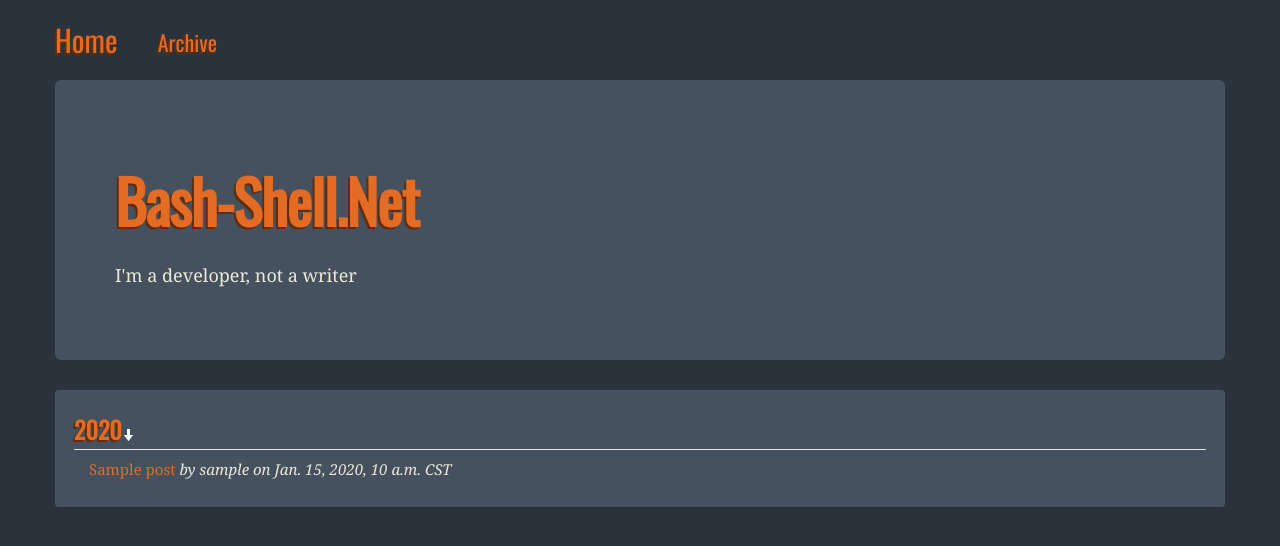
After one commit to jmichalicek/bsblog, a Django app: template bsblog/templates/bsblog/archive.html in a window 1280 px wide. The commit adds this page. Shown: the top 546 px of the page. Run offline with Django 3.2, Linux system fonts and the light colour scheme; the template is opened without the code that fills it: most values are stand-ins (such as "Sample title", 1, 10 or a date in 2020); some libraries are stand-ins or nearby versions.

Commit message:
Added archive view and template

```diff
--- /dev/null
+++ b/bsblog/templates/bsblog/archive.html
@@ -0,0 +1,20 @@
+{% extends 'bsblog/base.html' %}
+{% block primary %}
+
+{% regroup post_list by created_date.year as posts_by_year %}
+<div class="accordion">
+  {% for year in posts_by_year reversed %}
+  <div class="well section">
+    <div class="accordion-heading" data-toggle="collapse" data-target="#archive_{{ year.grouper }}"><h2>{{ year.grouper }}<i class="icon-arrow-down icon-white"></i></h2></div>
+    <div class="accordion-body collapse {% if forloop.first %}in{% endif %}" id="archive_{{ year.grouper }}">
+      {% for post in year.list reversed %}
+      <div class="accordion-inner">
+	<a href="{{ post.get_absolute_url }}">{{ post.title }}</a>
+	<em>by {{ post.user_profile.user.username}} on {{ post.created_date|date:"N j, Y, P T" }}</em>
+      </div>
+      {% endfor %}
+    </div> <!-- end accordion body -->
+  </div>
+{% endfor %}
+</div> <!--end accordion-->
+{% endblock%}
--- a/bsblog/templates/bsblog/base.html
+++ b/bsblog/templates/bsblog/base.html
@@ -13,7 +13,6 @@
       <div class="navbar-inner">
 	<div class="container">
 	  <a href="{% url bsblog_main %}#" class="brand">Home</a>
-	  <!-- archive link will go here when that is written
 	  <button class="btn btn-navbar" data-target=".nav-collapse" data-toggle="collapse" type="button">
 	    <span class="icon-bar"></span>
 	    <span class="icon-bar"></span>
@@ -21,9 +20,9 @@
 	  </button>
 	  <div class="nav-collapse collapse">
 	    <ul class="nav">
-              <li><a href="{% url bsblog_main %}">Blog</a></li>
+              <li><a href="{% url bsblog_archive %}">Archive</a></li>
             </ul>
-	  </div>-->
+	  </div>
 	</div>
       </div>
     </div>
--- a/bsblog/urls.py
+++ b/bsblog/urls.py
@@ -13,6 +13,7 @@ urlpatterns = patterns('',
                        url(r'^(?P<year>\d{4})/(?P<month>[a-z]{3})/(?P<day>\w{1,2})/(?P<slug>[-\w]+)/$',
                            'bsblog.views.item', name='bsblog_full_post_url'),
                        url(r'^projects/', 'bsblog.views.projects', name="projects_url"),
+                       url(r'^archive/$', 'bsblog.views.archive', name='bsblog_archive'),
                        url(r'^(?P<page>\d+)/$', 'bsblog.views.index', {'post_limit':post_limit}, name='bsblog_main'),
                        url(r'^$','bsblog.views.index', {'post_limit':post_limit}, name='bsblog_main'),
                        url(r'^(?P<category>\w+)/$', 'bsblog.views.index', name='bsblog_category'),
--- a/bsblog/views.py
+++ b/bsblog/views.py
@@ -19,8 +19,8 @@ def archive(request, year=None, month=None, category=None):
             post_list = post_list.filter(created_date__month=strptime(month,'%b').tm_mon)
 
     return render_to_response(
-        'bsblog/index.html',
-        {'post_list': post_list},
+        'bsblog/archive.html',
+        {'post_list': post_list.order_by('created_date')},
         context_instance=RequestContext(request)
         )
 
```
